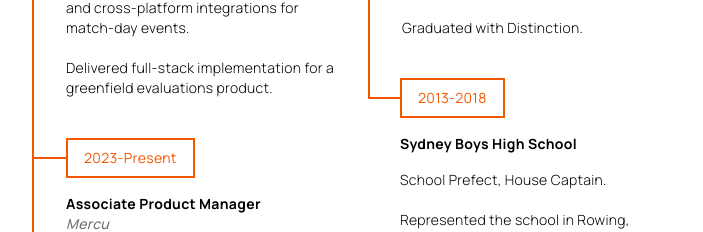
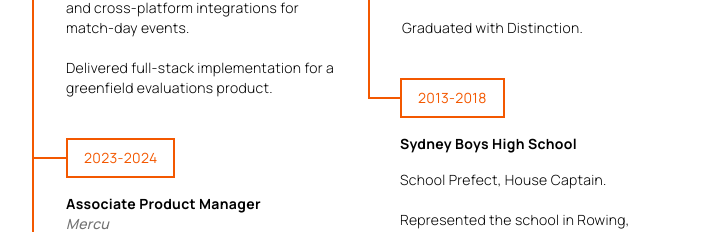
Before and after one commit to coolbmann/Personal-Portfolio, a React (Vite) app: page / in a window 1280 px wide. Shown: the part 1234-1466 px from the top of the page, without its empty margins (448-1151 px from the left). Built offline with nearby package versions, Linux system fonts and the light colour scheme.

Commit message:
Fix typo

```diff
--- a/src/pages/homepage/components/Experience.tsx
+++ b/src/pages/homepage/components/Experience.tsx
@@ -39,7 +39,7 @@ const Experience = () => {
             </div>
             <div className="flex flex-col items-start m-0 gap-4">
               <div className=" font-normal text-custom-orange px-4 py-2 border-custom-orange border-solid border-2">
-                2023-Present
+                2023-2024
               </div>
               <div className="font-bold">
                 Associate Product Manager
```
